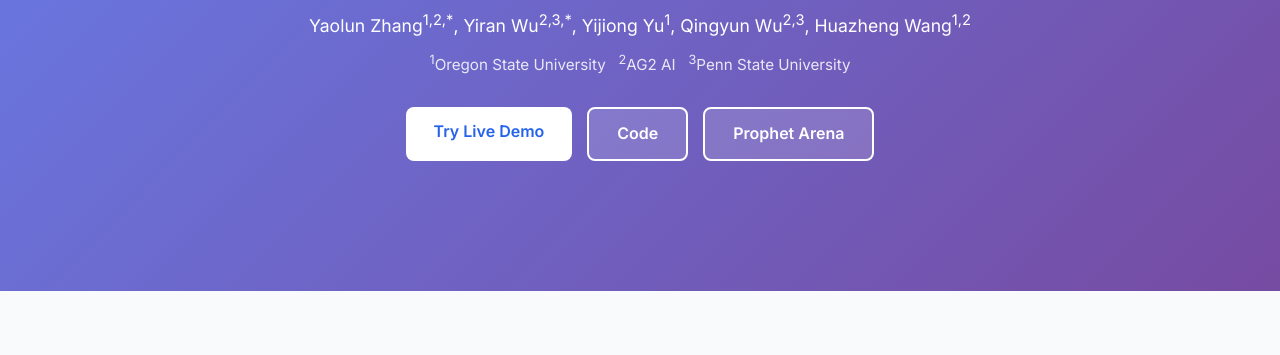
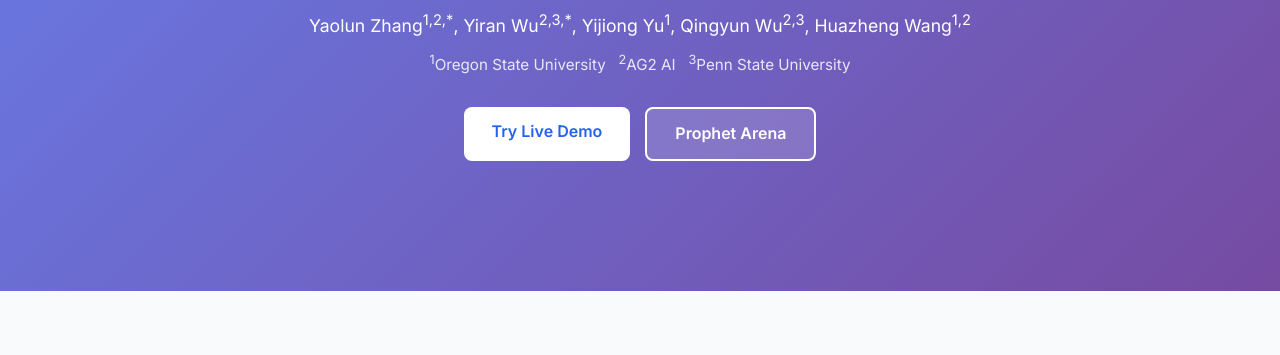
Before and after one commit to ag2ai/live-evo-page, a plain HTML site: page index.html in a window 1280 px wide. Shown: the part 322-677 px from the top of the page. Drawn offline with Linux system fonts and the light colour scheme.

Commit message:
removecode

```diff
--- a/index.html
+++ b/index.html
@@ -34,7 +34,6 @@
             </p>
             <div class="hero-buttons">
                 <a href="https://beta.app.ag2.ai/" class="btn btn-primary">Try Live Demo</a>
-                <a href="https://github.com/ag2ai/Live-Evo" class="btn btn-secondary">Code</a>
                 <a href="https://www.prophetarena.co/agent-leaderboard" class="btn btn-secondary">Prophet Arena</a>
             </div>
         </div>
```
